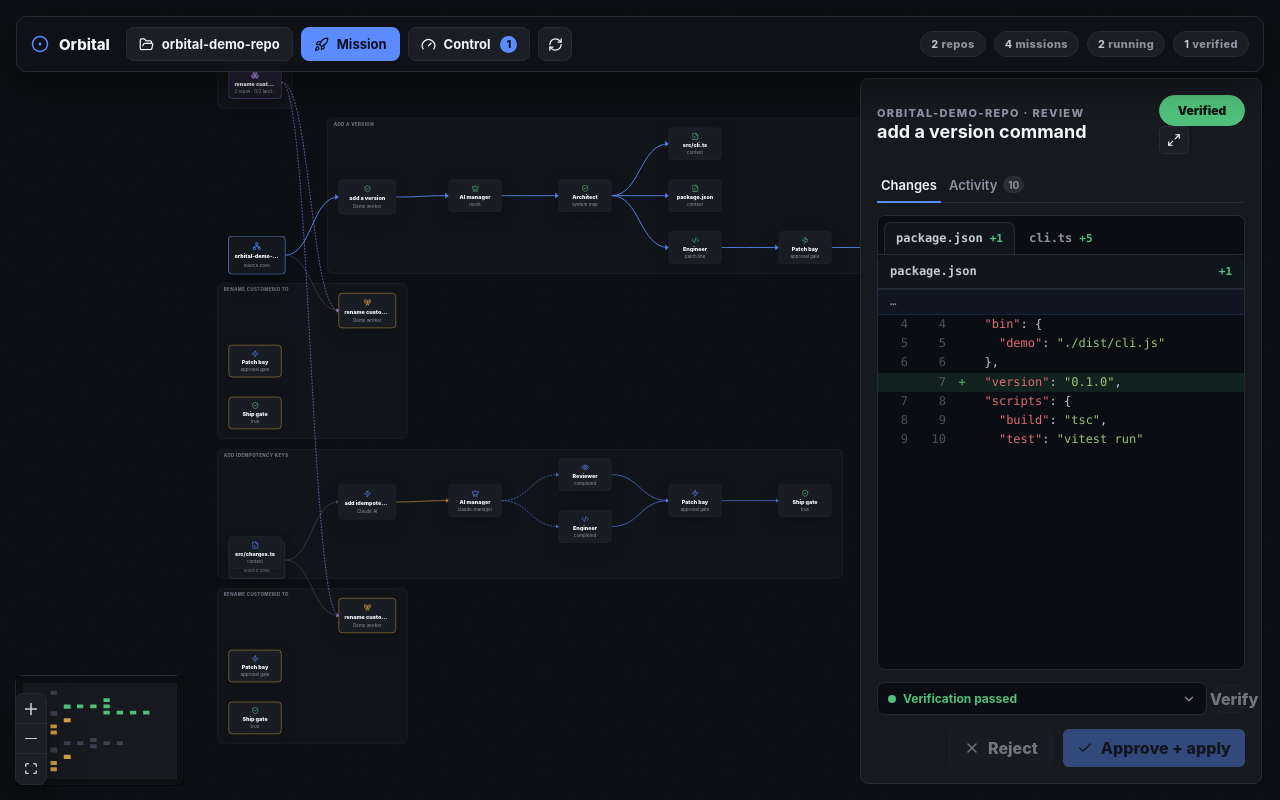
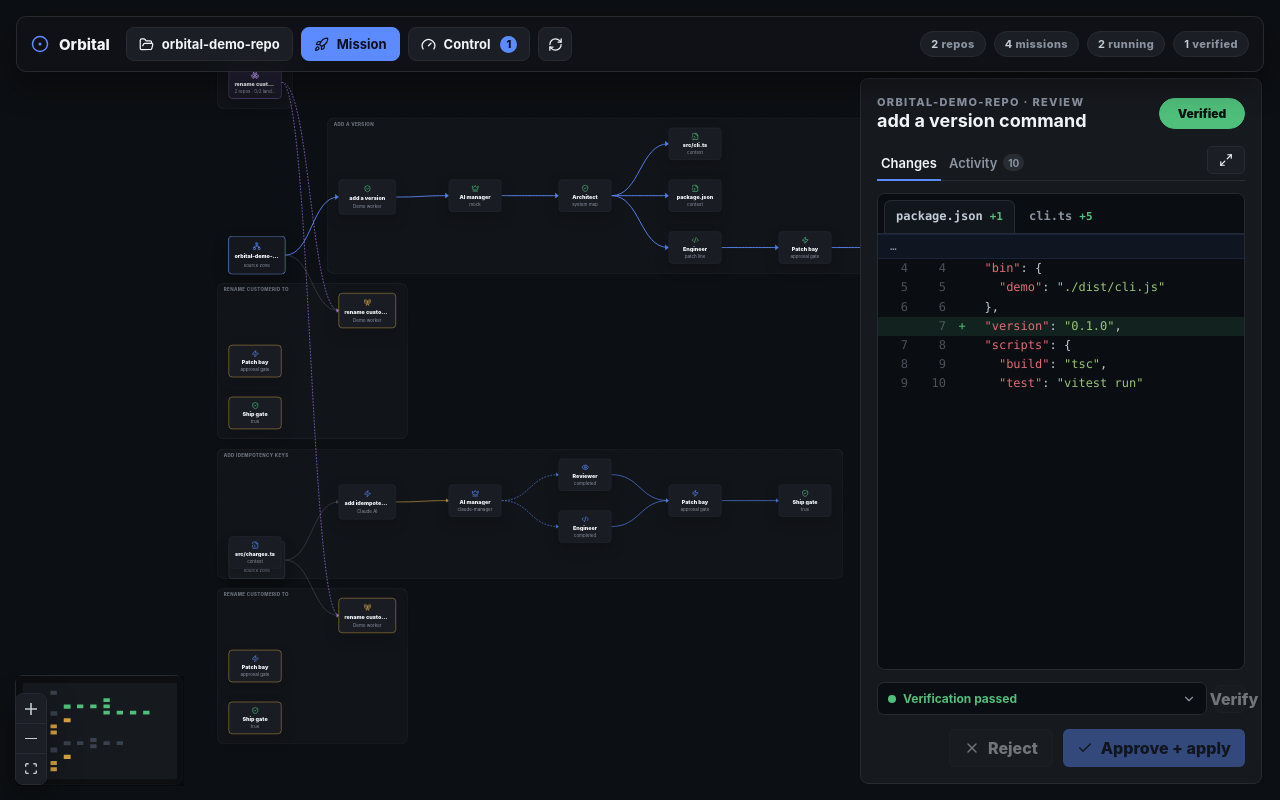
Before and after one commit to whosgotch/orbital, a React (Vite) app in the folder app/: page / in a window 1280 px wide. Built offline with nearby package versions, Linux system fonts and the light colour scheme.

Commit message:
fix(app): tighten activity log, reposition expand button, drop redundant file header

```diff
--- a/app/src/App.tsx
+++ b/app/src/App.tsx
@@ -929,20 +929,7 @@ export function App() {
                 </div>
                 <h2 className="work-order-title">{selectedMission.title}</h2>
               </div>
-              <div className="review-head-actions">
-                <div className={`mini-state ${missionStatus.className}`}>{missionStatus.label}</div>
-                {reviewTab === "changes" && patchReady ? (
-                  <button
-                    className="secondary icon-button mini"
-                    type="button"
-                    onClick={() => setDiffModalOpen(true)}
-                    title="Expand diff"
-                    aria-label="Expand diff"
-                  >
-                    <Maximize2 size={14} aria-hidden="true" />
-                  </button>
-                ) : null}
-              </div>
+              <div className={`mini-state ${missionStatus.className}`}>{missionStatus.label}</div>
             </div>
 
             <div className="review-tabs" role="tablist">
@@ -964,6 +951,17 @@ export function App() {
               >
                 Activity{activity.length > 0 ? <span className="tab-count">{activity.length}</span> : null}
               </button>
+              {reviewTab === "changes" && patchReady ? (
+                <button
+                  className="secondary icon-button mini review-expand"
+                  type="button"
+                  onClick={() => setDiffModalOpen(true)}
+                  title="Expand diff"
+                  aria-label="Expand diff"
+                >
+                  <Maximize2 size={14} aria-hidden="true" />
+                </button>
+              ) : null}
             </div>
 
             {reviewTab === "changes" ? (
--- a/app/src/components/DiffView.tsx
+++ b/app/src/components/DiffView.tsx
@@ -181,6 +181,7 @@ export function DiffView({ diff, emptyLabel }: { diff: string; emptyLabel: strin
       ) : null}
 
       <div className="diff-file">
+        {files.length === 1 ? (
           <div className="diff-file-head">
             <span className="diff-file-path">{active.path}</span>
             <span className="diff-file-stat">
@@ -188,6 +189,7 @@ export function DiffView({ diff, emptyLabel }: { diff: string; emptyLabel: strin
               {active.deletions > 0 ? <span className="diff-del-count">−{active.deletions}</span> : null}
             </span>
           </div>
+        ) : null}
         <div className="diff-body">
           {active.lines.map((line, index) => (
             <div className={`diff-line ${line.kind}`} key={index}>
--- a/app/src/styles.css
+++ b/app/src/styles.css
@@ -366,7 +366,17 @@ h3 {
   flex: 1 1 auto;
   min-height: 0;
   max-height: none;
+  /* Pack entries from the top; without this the grid stretches its rows to fill
+     the tall panel, leaving huge gaps between log lines. */
+  align-content: start;
   overflow-y: auto;
+}
+
+/* Expand-diff button lives at the right end of the panel tab row. */
+.review-tabs .review-expand {
+  margin-left: auto;
+  align-self: center;
+  margin-bottom: 6px;
 }
 
 /* Worker pickers relocated out of the review surface. */
```
Lines whose indentation alone changed are shown as unchanged.
